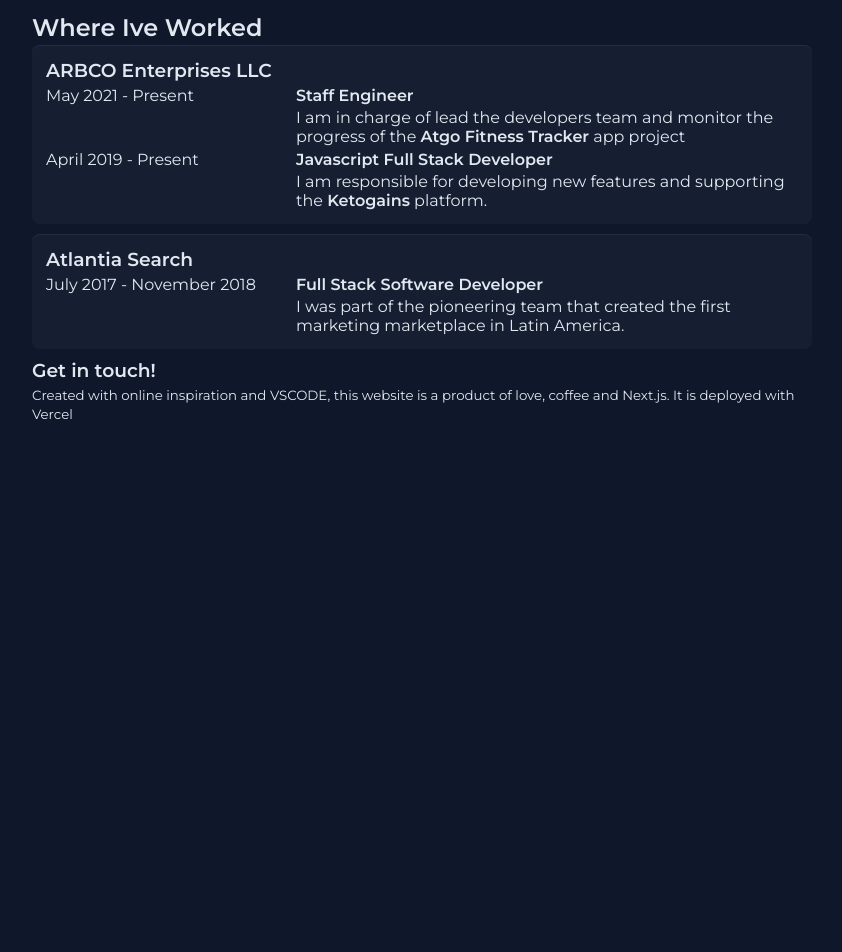
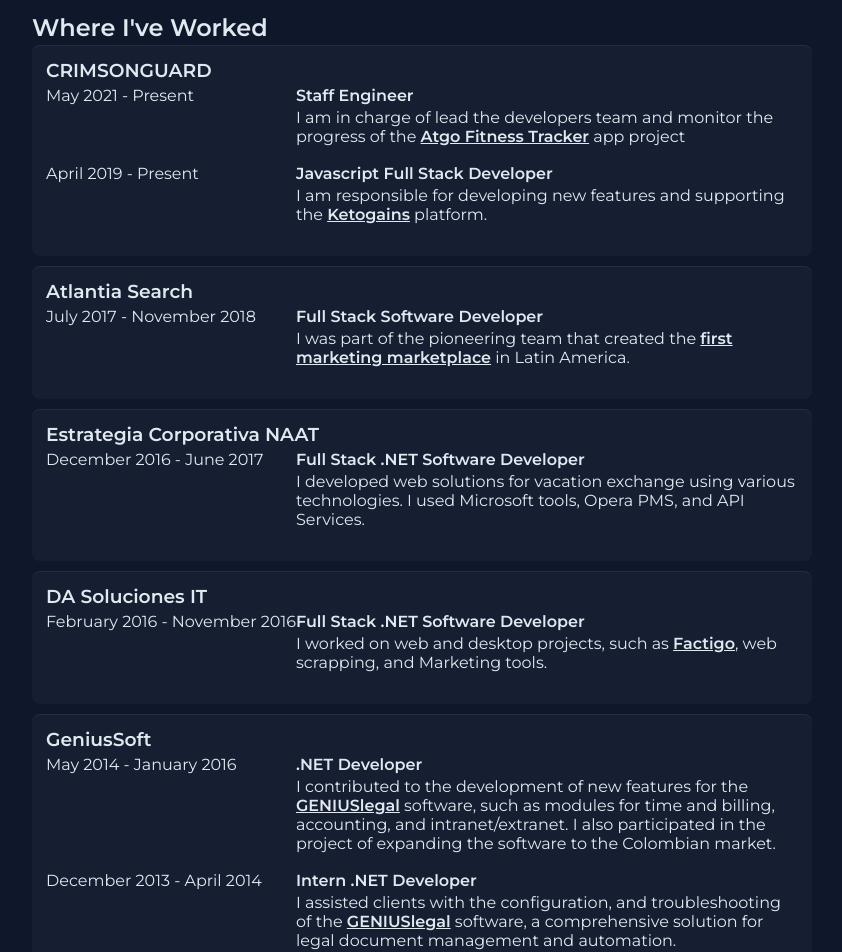
Before and after one commit to elMatadito/jonathanromero.com.mx, a Next.js app: page / in a window 1280 px wide. Shown: the part 340-1292 px from the top of the page, without its empty margins (218-1060 px from the left). Before the commit the page ends 800 px from the top, so only its background shows below. Built offline with nearby package versions, Linux system fonts and the light colour scheme.

Commit message:
Update Job timeline

```diff
--- a/src/components/Jobs/Jobs.styled.js
+++ b/src/components/Jobs/Jobs.styled.js
@@ -11,6 +11,7 @@
     display: grid;
     grid-template-columns: 1fr;
     margin-top: 4px;
+    margin-bottom: 18px;
   }
 
   @media screen and (min-width: 768px) {
--- a/src/components/Jobs/index.js
+++ b/src/components/Jobs/index.js
@@ -4,21 +4,21 @@
 const Jobs = () => {
   return (
     <>
-      <h2>Where Ive Worked</h2>
+      <h2>Where I've Worked</h2>
       <Job>
-        <h3>ARBCO Enterprises LLC</h3>
+        <h3>CRIMSONGUARD</h3>
         <div className="row">
           <div className="date">May 2021 - Present</div>
           <div className="description">
             <h4>Staff Engineer</h4>
-            <p>I am in charge of lead the developers team and monitor the progress of the <b>Atgo Fitness Tracker</b> app project</p>
+            <p>I am in charge of lead the developers team and monitor the progress of the <b><a href="https://atgo.app" target="_blank">Atgo Fitness Tracker</a></b> app project</p>
           </div>
         </div>
         <div className="row">
           <div className="date">April 2019 - Present</div>
           <div className="description">
             <h4>Javascript Full Stack Developer</h4>
-            <p>I am responsible for developing new features and supporting the <b>Ketogains</b> platform.</p>
+            <p>I am responsible for developing new features and supporting the <b><a href="https://ketogains.com" target="_blank">Ketogains</a></b> platform.</p>
           </div>
         </div>
       </Job>
@@ -28,7 +28,44 @@
           <div className="date">July 2017 - November 2018</div>
           <div className="description">
             <h4>Full Stack Software Developer</h4>
-            <p>I was part of the pioneering team that created the first marketing marketplace in Latin America.</p>
+            <p>I was part of the pioneering team that created the <b><a href="https://atlantiasearch.com" target="_blank">first marketing marketplace</a></b> in Latin America.</p>
+          </div>
+        </div>
+      </Job>
+      <Job>
+        <h3>Estrategia Corporativa NAAT</h3>
+        <div className="row">
+          <div className="date">December 2016 - June 2017</div>
+          <div className="description">
+            <h4>Full Stack .NET Software Developer</h4>
+            <p>I developed web solutions for vacation exchange using various technologies. I used Microsoft tools, Opera PMS, and API Services.</p>
+          </div>
+        </div>
+      </Job>
+      <Job>
+        <h3>DA Soluciones IT</h3>
+        <div className="row">
+          <div className="date">February 2016 - November 2016</div>
+          <div className="description">
+            <h4>Full Stack .NET Software Developer</h4>
+            <p>I worked on web and desktop projects, such as <b><a href="https://www.facebook.com/factigo/" target="_blank">Factigo</a></b>, web scrapping, and Marketing tools.</p>
+          </div>
+        </div>
+      </Job>
+      <Job>
+        <h3>GeniusSoft</h3>
+        <div className="row">
+          <div className="date">May 2014 - January 2016</div>
+          <div className="description">
+            <h4>.NET Developer</h4>
+            <p>I contributed to the development of new features for the <b><a href="https://geniussoft.com.mx/" target="_blank">GENIUSlegal</a></b> software, such as modules for time and billing, accounting, and intranet/extranet. I also participated in the project of expanding the software to the Colombian market.</p>
+          </div>
+        </div>
+        <div className="row">
+          <div className="date">December 2013 - April 2014</div>
+          <div className="description">
+            <h4>Intern .NET Developer</h4>
+            <p>I assisted clients with the configuration, and troubleshooting of the <b><a href="https://geniussoft.com.mx/" target="_blank">GENIUSlegal</a></b> software, a comprehensive solution for legal document management and automation.</p>
           </div>
         </div>
       </Job>
--- a/src/styles/Global.scss
+++ b/src/styles/Global.scss
@@ -12,6 +12,7 @@
   // background-color: #18181b;
   background-color: rgb(15, 23, 42/1);
   color: rgb(226 232 240);
+
 }
 
 h1,
@@ -21,6 +22,10 @@
   color: rgb(226 232 240);
   margin-bottom: 3px;
   ;
+}
+
+a {
+  color: rgb(226 232 240);
 }
 
 p {
```
